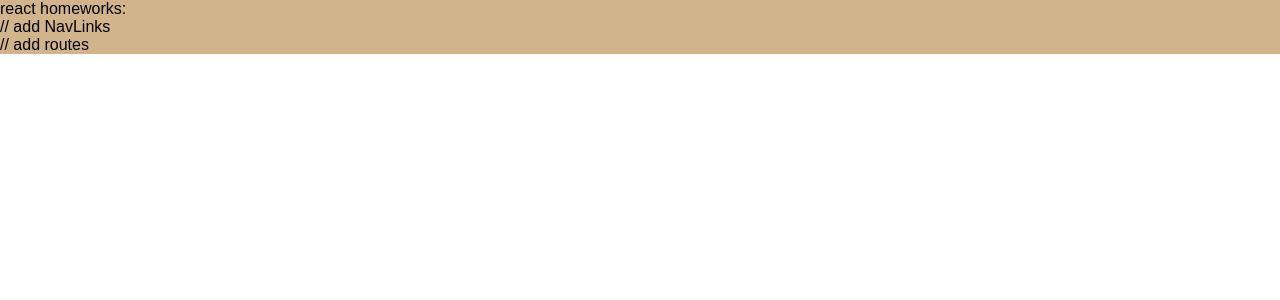
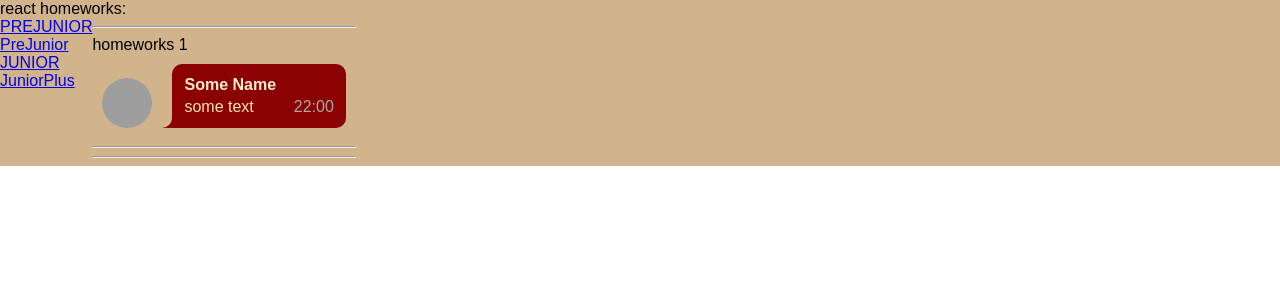
Before and after one commit to Natasha-eng/homework, a React (Create React App) app: page /#/pre-junior in a window 1280 px wide. Shown: the top 300 px of the page. Built offline with nearby package versions, Linux system fonts and the light colour scheme; grey boxes are pictures that could not be loaded.

Commit message:
add react-router-dom, HashRouter, Route, Redirect and NavLinks

```diff
--- a/package.json
+++ b/package.json
@@ -1,6 +1,6 @@
 {
   "name": "simple-react-homeworks",
-  "homepage":"https://Natasha-eng.github.io/homework",
+  "homepage": "https://Natasha-eng.github.io/homework",
   "version": "0.1.0",
   "private": true,
   "dependencies": {
@@ -11,9 +11,11 @@
     "@types/node": "^12.0.0",
     "@types/react": "^16.9.0",
     "@types/react-dom": "^16.9.0",
+    "@types/react-router-dom": "^5.1.6",
     "@types/uuid": "^8.3.0",
     "react": "^16.13.1",
     "react-dom": "^16.13.1",
+    "react-router-dom": "^5.2.0",
     "react-scripts": "3.4.1",
     "typescript": "~3.7.2",
     "uuid": "^8.3.1"
--- a/src/p1-main/m1-ui/u1-app/App.tsx
+++ b/src/p1-main/m1-ui/u1-app/App.tsx
@@ -5,16 +5,17 @@ import HW2 from "../../../p2-homeworks/h2/HW2";
 import HW3 from "../../../p2-homeworks/h3/HW3";
 import HW4 from "../../../p2-homeworks/h4/HW4";
 import HW5 from "../../../p2-homeworks/h5/HW5";
+import {HashRouter} from "react-router-dom";
 
 
 function App() {
     return (
         <div className={s.App}>
             <div>react homeworks:</div>
-           {/* <HW1/>*/}
+            {/* <HW1/>*/}
             {/*<HW2/>*/}
             {/*<HW3/>*/}
-           {/* <HW4/>*/}
+            {/* <HW4/>*/}
             <HW5/>
 
         </div>
--- /dev/null
+++ b/src/p2-homeworks/h5/HW5.module.css
@@ -0,0 +1,4 @@
+.Wrapper {
+    display: flex;
+
+}
--- a/src/p2-homeworks/h5/HW5.tsx
+++ b/src/p2-homeworks/h5/HW5.tsx
@@ -1,18 +1,20 @@
 import React from "react";
 import Header from "./Header";
 import Routes from "./Routes";
+import {HashRouter} from "react-router-dom";
+import s from "./HW5.module.css"
 
 function HW5() {
     return (
-        <div>
+        <div className={s.Wrapper}>
             {/*в gh-pages лучше работает HashRouter*/}
-            {/*<HashRouter>*/}
+            <HashRouter>
 
-            <Header/>
+                <Header/>
 
-            <Routes/>
+                <Routes/>
 
-            {/*</HashRouter>*/}
+            </HashRouter>
         </div>
     );
 }
--- /dev/null
+++ b/src/p2-homeworks/h5/Header.module.css
@@ -0,0 +1,4 @@
+.navBar {
+    display: flex;
+    flex-direction: column;
+}
--- a/src/p2-homeworks/h5/Header.tsx
+++ b/src/p2-homeworks/h5/Header.tsx
@@ -1,10 +1,15 @@
 import React from "react";
+import {NavLink} from "react-router-dom";
+import c from "./Header.module.css"
 
 function Header() {
     return (
-        <div>
-            // add NavLinks
-
+        <div className={c.navBar}>
+            {/* add NavLinks*/}
+            <NavLink to="/pre-junior">PREJUNIOR</NavLink>
+            <NavLink to="/prejunior">PreJunior</NavLink>
+            <NavLink to="/JUNIOR">JUNIOR</NavLink>
+            <NavLink to="/JuniorPlus">JuniorPlus</NavLink>
         </div>
     );
 }
--- a/src/p2-homeworks/h5/Routes.tsx
+++ b/src/p2-homeworks/h5/Routes.tsx
@@ -1,4 +1,9 @@
 import React from "react";
+import {Switch, Route, Redirect} from "react-router-dom";
+import PreJunior from "./pages/PreJunior";
+import Error404 from "./pages/Error404";
+import Junior from "./pages/Junior";
+import JuniorPlus from "./pages/Junior+";
 
 export const PATH = {
     PRE_JUNIOR: "/pre-junior",
@@ -9,19 +14,19 @@ function Routes() {
     return (
         <div>
             {/*Switch выбирает первый подходящий роут*/}
-            {/*<Switch>*/}
+            <Switch>
+                {/*в начале мы попадаем на страницу "/" и переходим сразу на страницу PRE_JUNIOR*/}
+                {/*exact нужен чтоб указать полное совпадение (что после "/" ничего не будет)*/}
+                <Route path={"/"} exact render={() => <Redirect to={PATH.PRE_JUNIOR}/>}/>
 
-            {/*в начале мы попадаем на страницу "/" и переходим сразу на страницу PRE_JUNIOR*/}
-            {/*exact нужен чтоб указать полное совподение (что после "/" ничего не будет)*/}
-            {/*<Route path={"/"} exact render={() => <Redirect to={PRE_JUNIOR}/>}/>*/}
+                <Route path={PATH.PRE_JUNIOR} render={() => <PreJunior/>}/>
+                // add routes
+                <Route path='/JUNIOR' render={() => <Junior/>}/>
+                <Route path='/JuniorPlus' render={() => <JuniorPlus/>}/>
 
-            {/*<Route path={PRE_JUNIOR} render={() => <PreJunior/>}/>*/}
-                // add routes
-
-            {/*у этого роута нет пути, он отрисуется если пользователь захочет попасть на несуществующую страницу*/}
-            {/*<Route render={() => <Error404/>}/>*/}
-
-            {/*</Switch>*/}
+                {/*у этого роута нет пути, он отрисуется если пользователь захочет попасть на несуществующую страницу*/}
+                <Route render={() => <Error404/>}/>
+            </Switch>
         </div>
     );
 }
--- /dev/null
+++ b/src/p2-homeworks/h5/pages/Junior+.tsx
@@ -0,0 +1,19 @@
+import React from "react";
+import HW1 from "../../h1/HW1";
+import HW2 from "../../h2/HW2";
+import HW3 from "../../h3/HW3";
+import HW4 from "../../h4/HW4";
+
+function JuniorPlus() {
+    return (
+        <div>
+           {/* <HW1/>
+            <HW2/>*/}
+            <HW3/>
+            <HW4/>
+            {/*<HW6/>*/}
+        </div>
+    );
+}
+
+export default JuniorPlus;
--- /dev/null
+++ b/src/p2-homeworks/h5/pages/Junior.tsx
@@ -0,0 +1,19 @@
+import React from "react";
+import HW1 from "../../h1/HW1";
+import HW2 from "../../h2/HW2";
+import HW3 from "../../h3/HW3";
+import HW4 from "../../h4/HW4";
+
+function Junior() {
+    return (
+        <div>
+           {/* <HW1/>*/}
+            <HW2/>
+           {/* <HW3/>
+            <HW4/>*/}
+            {/*<HW6/>*/}
+        </div>
+    );
+}
+
+export default Junior;
--- a/src/p2-homeworks/h5/pages/PreJunior.tsx
+++ b/src/p2-homeworks/h5/pages/PreJunior.tsx
@@ -8,11 +8,10 @@ function PreJunior() {
     return (
         <div>
             <HW1/>
-            <HW2/>
+           {/* <HW2/>
             <HW3/>
-            <HW4/>
+            <HW4/>*/}
             {/*<HW6/>*/}
-
         </div>
     );
 }
```
Also changed, not shown: 1 other file (tests, documents, lock files or other folders).
